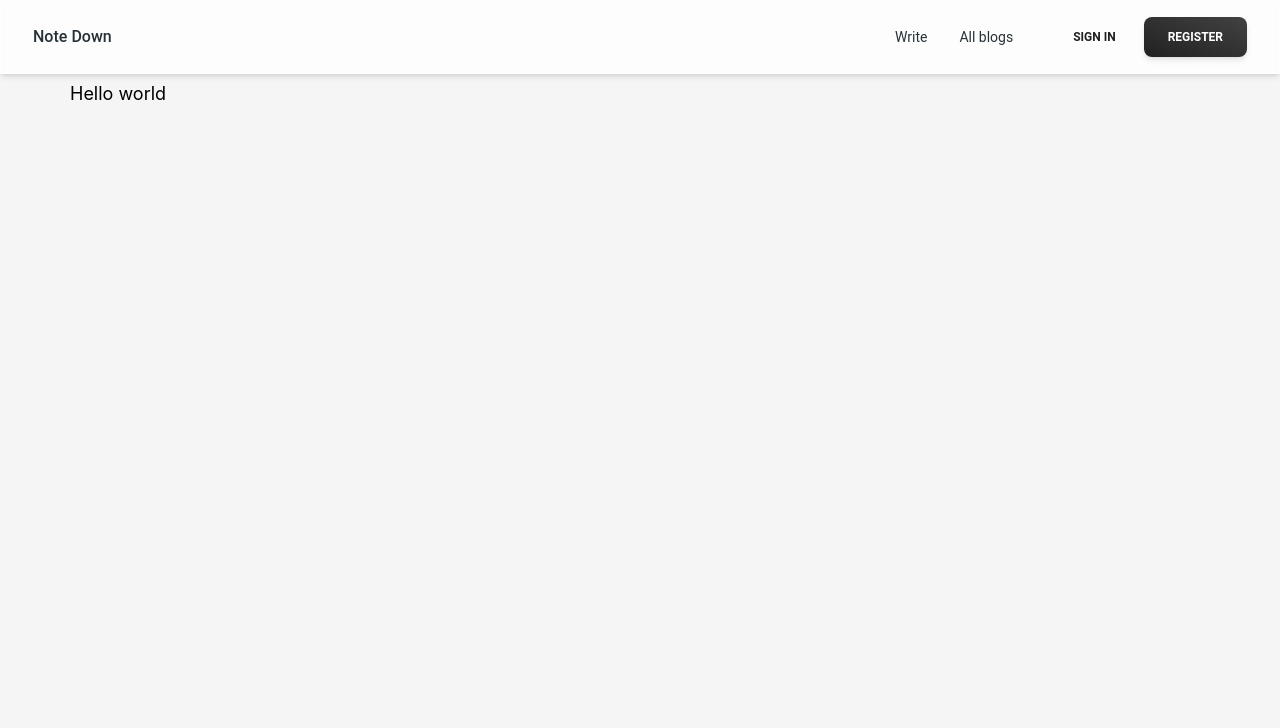
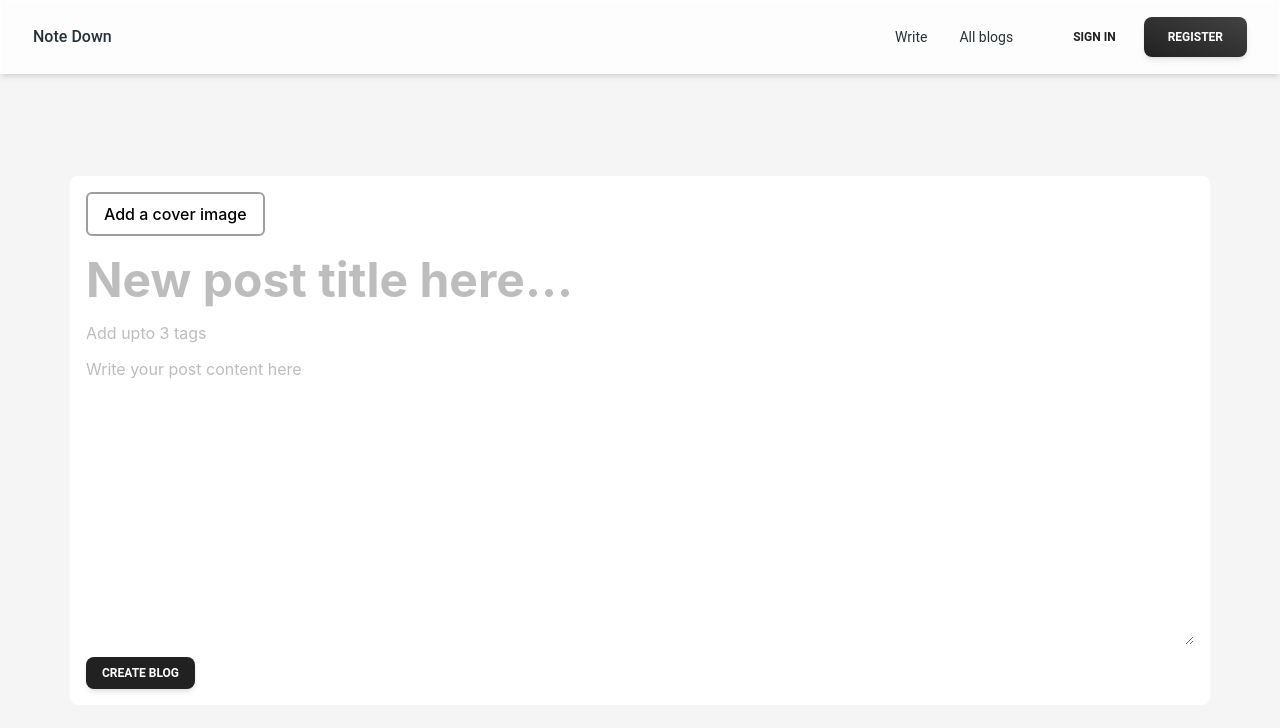
Before and after one commit to I-Adarsh-I/Note-Down, a React (Create React App) app in the folder client/: page /createblog in a window 1280 px wide. Shown: the top 728 px of the page. Built offline with nearby package versions, Linux system fonts and the light colour scheme.

Commit message:
Create blog page completed

```diff
--- a/client/package.json
+++ b/client/package.json
@@ -44,6 +44,7 @@
     ]
   },
   "devDependencies": {
+    "@babel/plugin-proposal-private-property-in-object": "^7.21.11",
     "tailwindcss": "^3.4.1"
   }
 }
--- a/client/src/App.css
+++ b/client/src/App.css
@@ -1,3 +1,9 @@
 body{
     background-color: #f5f5f5;
 }
+input:focus-visible{
+    outline: none;
+}
+textarea:focus-visible{
+    outline: none;
+}
--- a/client/src/App.js
+++ b/client/src/App.js
@@ -6,6 +6,7 @@ import Register from "./pages/auth/Register";
 import Profile from "./pages/profile/Profile";
 import Home from './pages/home/Home'
 import Write from "./pages/create_blog/Write";
+import Blog from "./pages/create_blog/Blog";
 
 function App() {
   return (
@@ -17,6 +18,7 @@ function App() {
         <Route path="/home" element={<Home />} />
         <Route path="/profile" element={<Profile />} />
         <Route path="/createblog" element={<Write />} />
+        <Route path="/blogpost" element={<Blog />} />
       </Routes>
     </div>
   );
--- /dev/null
+++ b/client/src/pages/create_blog/Blog.js
@@ -0,0 +1,15 @@
+import React from "react";
+import NavbarTop from "../../components/navbar/Navbar";
+
+const Blog = () => {
+  return (
+    <>
+      <NavbarTop />
+      <div className="mt-56">
+        <p>Hello world</p>
+      </div>
+    </>
+  );
+};
+
+export default Blog;
--- a/client/src/pages/create_blog/Write.js
+++ b/client/src/pages/create_blog/Write.js
@@ -1,27 +1,39 @@
-import React, { useState, useRef } from "react";
+import React from "react";
 import NavbarTop from "../../components/navbar/Navbar";
-import ReactQuill from "react-quill";
 import "react-quill/dist/quill.snow.css";
 import { Button } from "@material-tailwind/react";
 
 const Write = () => {
-  const [editorHtml, setEditorHtml] = useState("");
-  const quillRef = useRef(null);
-
-  const toolbarOptions = [
-    [{ header: [1, 2, 3, 4, 5, 6, false] }],
-    ["bold", "italic", "underline", "strike"],
-    [{ list: "ordered" }, { list: "bullet" }],
-    ["link", "image"],
-    ["clean"],
-  ];
-
   return (
     <>
       <NavbarTop />
       <div className="w-full flex justify-center">
-        <div className="container pt-20">
-          <p className="text-lg">Hello world</p>
+        <div className="container pt-20 h-screen flex items-center">
+          <form className="w-full flex bg-white p-4 rounded-lg items-center">
+            <div className="flex flex-col gap-3 w-full">
+              <input type="file" name="Cover image" id="" className="z-10 opacity-0 cursor-pointer py-2"/>
+              <p className="w-max absolute px-4 py-2 rounded-md border-2 border-gray-500 cursor-pointer font-medium">Add a cover image</p>
+              <input
+                type="text"
+                placeholder="New post title here..."
+                className="bg-transparent text-5xl font-bold"
+              />
+              <input
+                type="text"
+                placeholder="Add upto 3 tags"
+                className="bg-transparent"
+              />
+              <textarea
+                name=""
+                id=""
+                className="bg-transparent h-72"
+                placeholder="Write your post content here"
+              ></textarea>
+              <Button size="sm" className="w-max">
+                Create blog
+              </Button>
+            </div>
+          </form>
         </div>
       </div>
     </>
```
Also changed, not shown: 1 other file (tests, documents, lock files or other folders).
